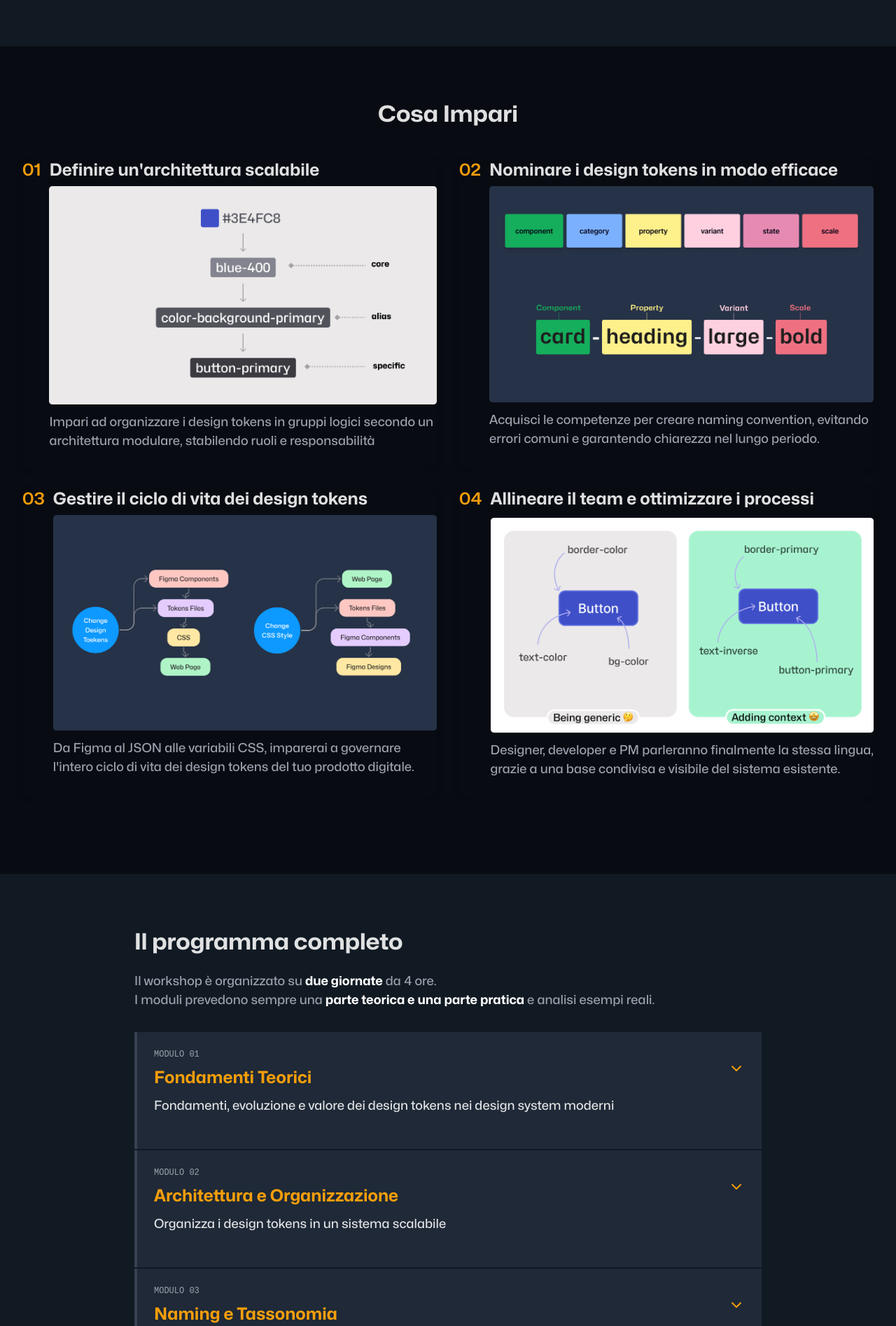
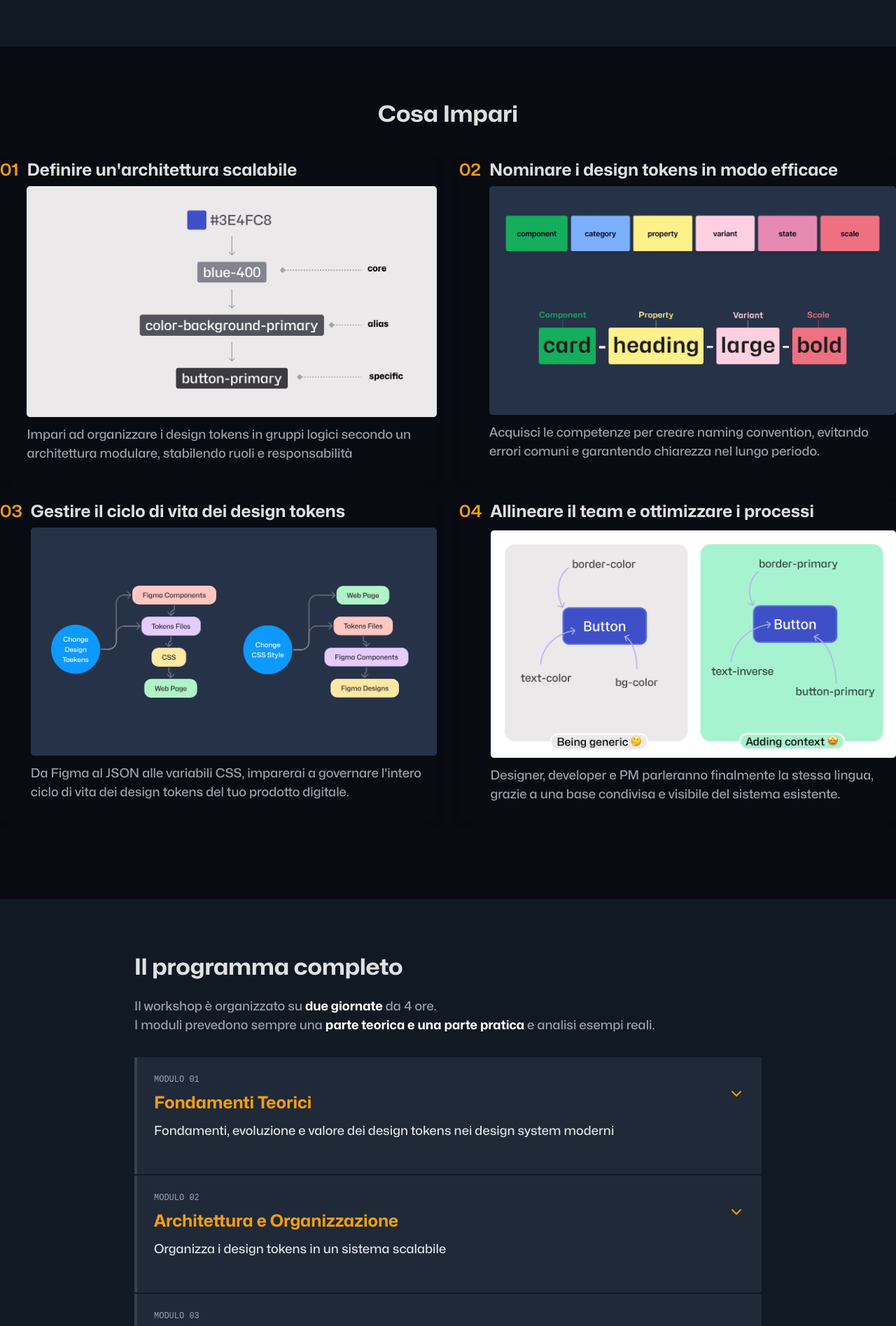
Before and after one commit to zetareticoli/fi, a Jekyll site: the page built from _workshops/design-tokens/index.md, in a window 1280 px wide. Shown: the part 1005-2900 px from the top of the page at 70% size. Built offline with Jekyll 4.4.1, drawn with Linux system fonts in a browser that asks for light colours; some web fonts are replaced.

Commit message:
fix: container size

```diff
--- a/_workshops/design-tokens/index.md
+++ b/_workshops/design-tokens/index.md
@@ -95,7 +95,7 @@ og-image: workshops/og-design-tokens-workshop.png
 
   <!-- Benefits Section -->
   <section class="background-emphasis spacing-sections-inset" id="learn">
-    <div class="container-fluid">
+    <div class="inner-large">
       <h2 class="mb-xl text-center headline-default">Cosa Impari</h2>
       <div class="benefits-grid">
         <div class="benefit-card flex flex-row justify-center">
```
